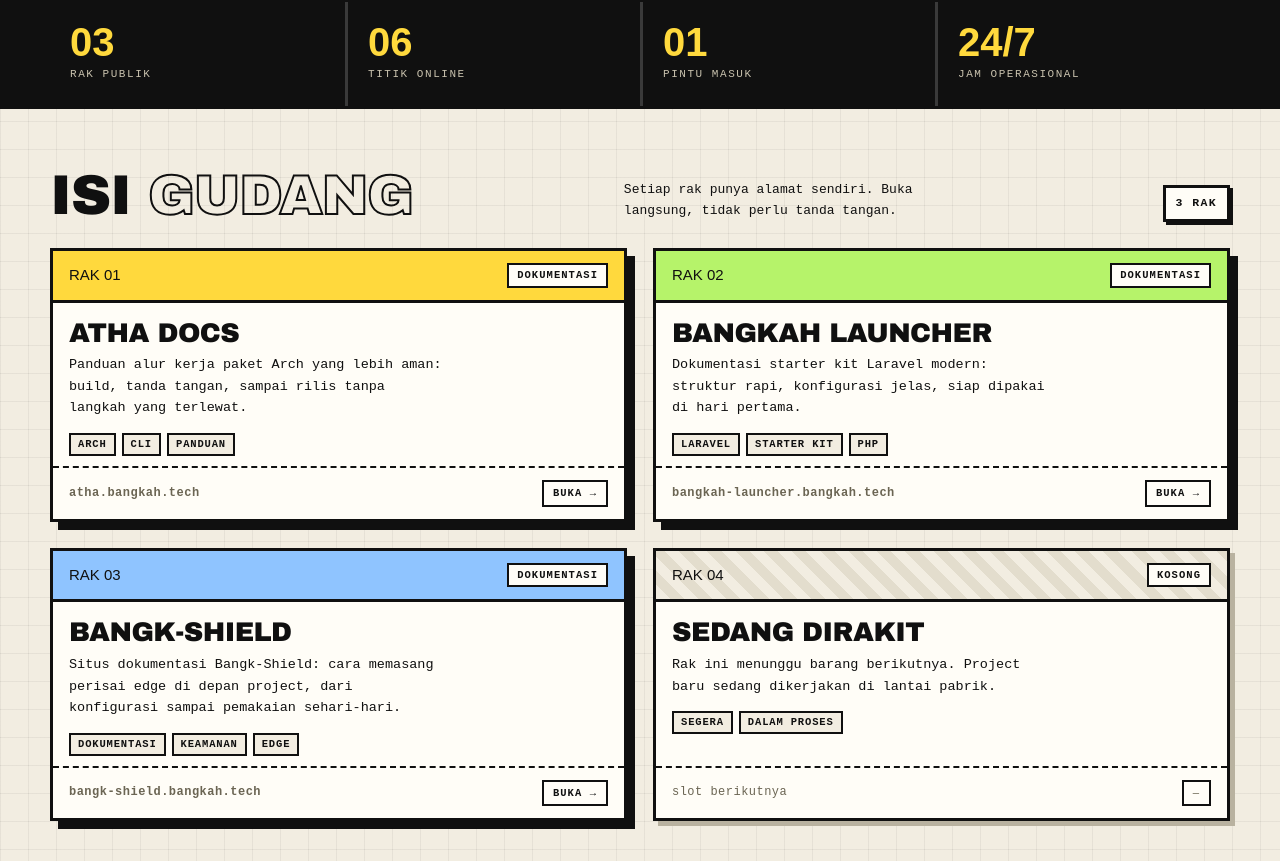
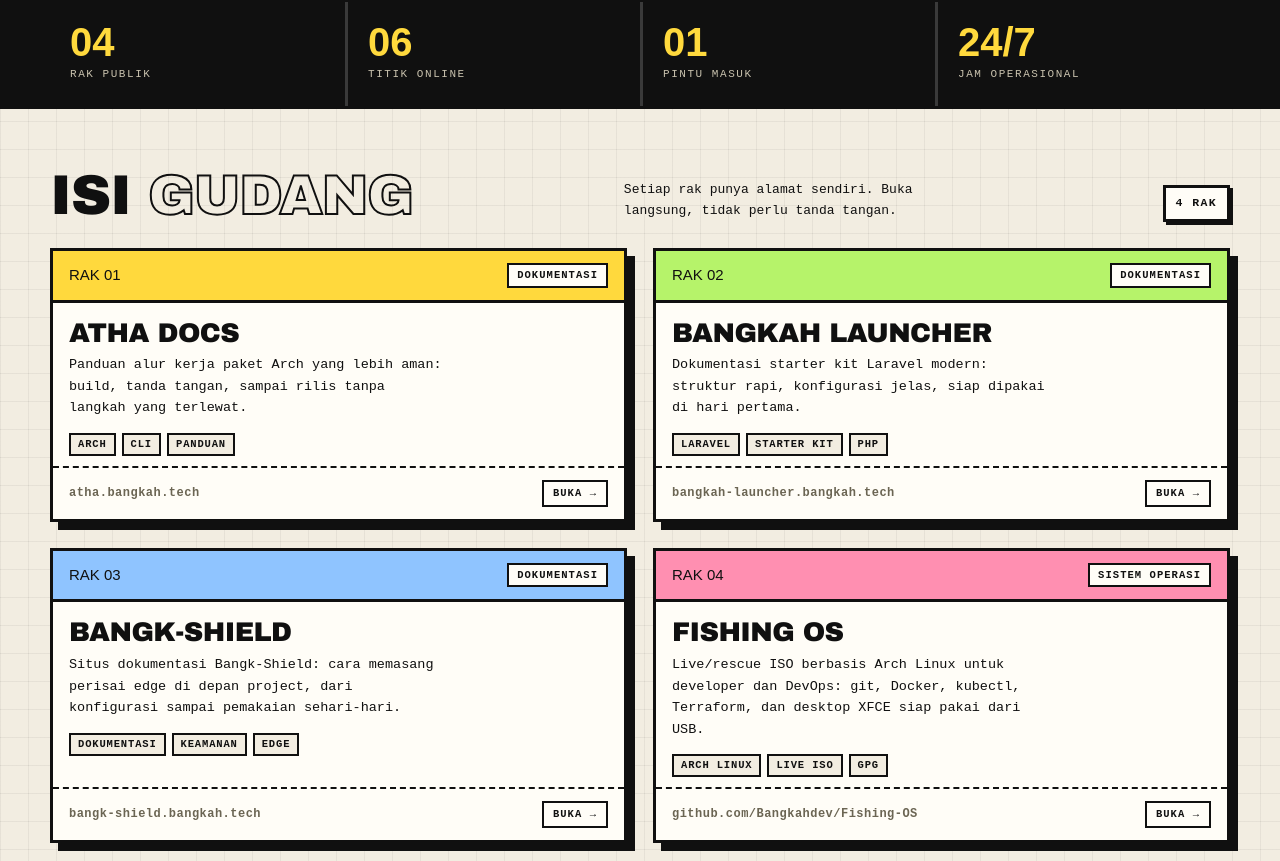
Before and after one commit to Bangkahdev/bangkah, a React (Vite) app: page / in a window 1280 px wide. Shown: the part 859-1720 px from the top of the page. Built offline with nearby package versions, Linux system fonts and the light colour scheme.

Commit message:
feat: tambah Fishing OS ke rak 04; perbarui count, OG, README, dan chatbot

```diff
--- a/src/chat.js
+++ b/src/chat.js
@@ -47,7 +47,7 @@
       id: "project",
       label: "Project apa saja yang ada?",
       answer:
-        "Saat ini ada tiga rak terisi dan satu masih dirakit: dokumentasi ATHA, dokumentasi Bangkah Launcher, dan situs dokumentasi Bangk-Shield.",
+        "Saat ini ada empat rak terisi dan satu masih dirakit: dokumentasi ATHA, dokumentasi Bangkah Launcher, situs dokumentasi Bangk-Shield, dan Fishing OS — live/rescue ISO untuk pengembang.",
       links: [
         { label: "ATHA Docs", href: "https://atha.bangkah.tech", external: true },
         {
@@ -60,8 +60,32 @@
           href: "https://bangk-shield.bangkah.tech",
           external: true,
         },
+        {
+          label: "Fishing OS",
+          href: "https://github.com/Bangkahdev/Fishing-OS",
+          external: true,
+        },
       ],
-      related: ["docs", "baru"],
+      related: ["fishing", "docs"],
+    },
+    {
+      id: "fishing",
+      label: "Apa itu Fishing OS?",
+      answer:
+        "Fishing OS adalah live/rescue ISO berbasis Arch Linux untuk developer dan DevOps: boot dari USB atau mesin virtual, lalu langsung dapat git, Docker, kubectl, Helm, Terraform, dan desktop XFCE tanpa instalasi. Rilisnya ditandatangani GPG.",
+      links: [
+        {
+          label: "Repo Fishing OS",
+          href: "https://github.com/Bangkahdev/Fishing-OS",
+          external: true,
+        },
+        {
+          label: "Rilis terbaru",
+          href: "https://github.com/Bangkahdev/Fishing-OS/releases/latest",
+          external: true,
+        },
+      ],
+      related: ["project", "docs"],
     },
     {
       id: "akun",
@@ -75,7 +99,7 @@
       id: "docs",
       label: "Di mana dokumentasinya?",
       answer:
-        "Setiap project punya situs dokumentasinya sendiri, jadi tidak perlu mencari di satu halaman panjang.",
+        "ATHA, Bangkah Launcher, dan Bangk-Shield punya situs dokumentasi sendiri. Fishing OS didokumentasikan lewat README dan halaman rilis di GitHub.",
       links: [
         { label: "atha.bangkah.tech", href: "https://atha.bangkah.tech", external: true },
         {
@@ -86,6 +110,11 @@
         {
           label: "bangk-shield.bangkah.tech",
           href: "https://bangk-shield.bangkah.tech",
+          external: true,
+        },
+        {
+          label: "Fishing OS di GitHub",
+          href: "https://github.com/Bangkahdev/Fishing-OS",
           external: true,
         },
       ],
--- a/src/components/Hero.jsx
+++ b/src/components/Hero.jsx
@@ -1,4 +1,4 @@
-import { SITE } from "../data.js";
+import { SITE, projects } from "../data.js";
 
 export default function Hero() {
   return (
@@ -35,7 +35,7 @@
             <dt>Domain</dt>
             <dd>bangkah.tech</dd>
             <dt>Isi rak</dt>
-            <dd>3 project publik</dd>
+            <dd>{projects.length} project publik</dd>
             <dt>Akses</dt>
             <dd>Terbuka untuk publik</dd>
             <dt>Kontak</dt>
--- a/src/components/Projects.jsx
+++ b/src/components/Projects.jsx
@@ -39,7 +39,7 @@
           Isi <em>gudang</em>
         </h2>
         <p>Setiap rak punya alamat sendiri. Buka langsung, tidak perlu tanda tangan.</p>
-        <span className="count">3 rak</span>
+        <span className="count">{projects.length} rak</span>
       </div>
 
       <div className="grid">
@@ -49,7 +49,7 @@
 
         <div className="card card--empty">
           <div className="card__top">
-            <span className="card__no">RAK 04</span>
+            <span className="card__no">{`RAK ${String(projects.length + 1).padStart(2, "0")}`}</span>
             <span className="card__kind">Kosong</span>
           </div>
           <div className="card__body">
--- a/src/data.js
+++ b/src/data.js
@@ -12,7 +12,7 @@
   },
   title: "Bangkah — Gudang Project Publik | bangkah.tech",
   description:
-    "Gudang project publik Bangkah: dokumentasi dan alat untuk pengembang. Jelajahi ATHA Docs, Bangkah Launcher, dan Bangk-Shield dalam satu domain.",
+    "Gudang project publik Bangkah: dokumentasi dan alat untuk pengembang. Jelajahi ATHA Docs, Bangkah Launcher, Bangk-Shield, dan Fishing OS dalam satu domain.",
   ogImage: "https://bangkah.tech/og.png",
   locale: "id_ID",
   lang: "id",
@@ -52,10 +52,21 @@
     tags: ["Dokumentasi", "Keamanan", "Edge"],
     theme: "c",
   },
+  {
+    no: "RAK 04",
+    kind: "Sistem operasi",
+    name: "Fishing OS",
+    url: "https://github.com/Bangkahdev/Fishing-OS",
+    display: "github.com/Bangkahdev/Fishing-OS",
+    description:
+      "Live/rescue ISO berbasis Arch Linux untuk developer dan DevOps: git, Docker, kubectl, Terraform, dan desktop XFCE siap pakai dari USB.",
+    tags: ["Arch Linux", "Live ISO", "GPG"],
+    theme: "d",
+  },
 ];
 
 export const stats = [
-  { value: "03", label: "Rak publik" },
+  { value: "04", label: "Rak publik" },
   { value: "06", label: "Titik online" },
   { value: "01", label: "Pintu masuk" },
   { value: "24/7", label: "Jam operasional" },
--- a/src/styles.css
+++ b/src/styles.css
@@ -99,6 +99,7 @@
 .card--a .card__top { background: var(--yellow); }
 .card--b .card__top { background: var(--lime); }
 .card--c .card__top { background: var(--blue); }
+.card--d .card__top { background: var(--pink); }
 .card--empty .card__top { background: repeating-linear-gradient(45deg, var(--paper), var(--paper) 10px, #e3ddcd 10px, #e3ddcd 20px); }
 .card__no { font-family: "Archivo Black", sans-serif; font-size: 15px; }
 .card__kind { margin-left: auto; border: 2px solid var(--ink); background: var(--card); padding: 2px 8px; font-size: 10.5px; font-weight: 700; letter-spacing: 0.1em; text-transform: uppercase; }
```
Also changed, not shown: public/og.png, 1 other file (tests, documents, lock files or other folders).
